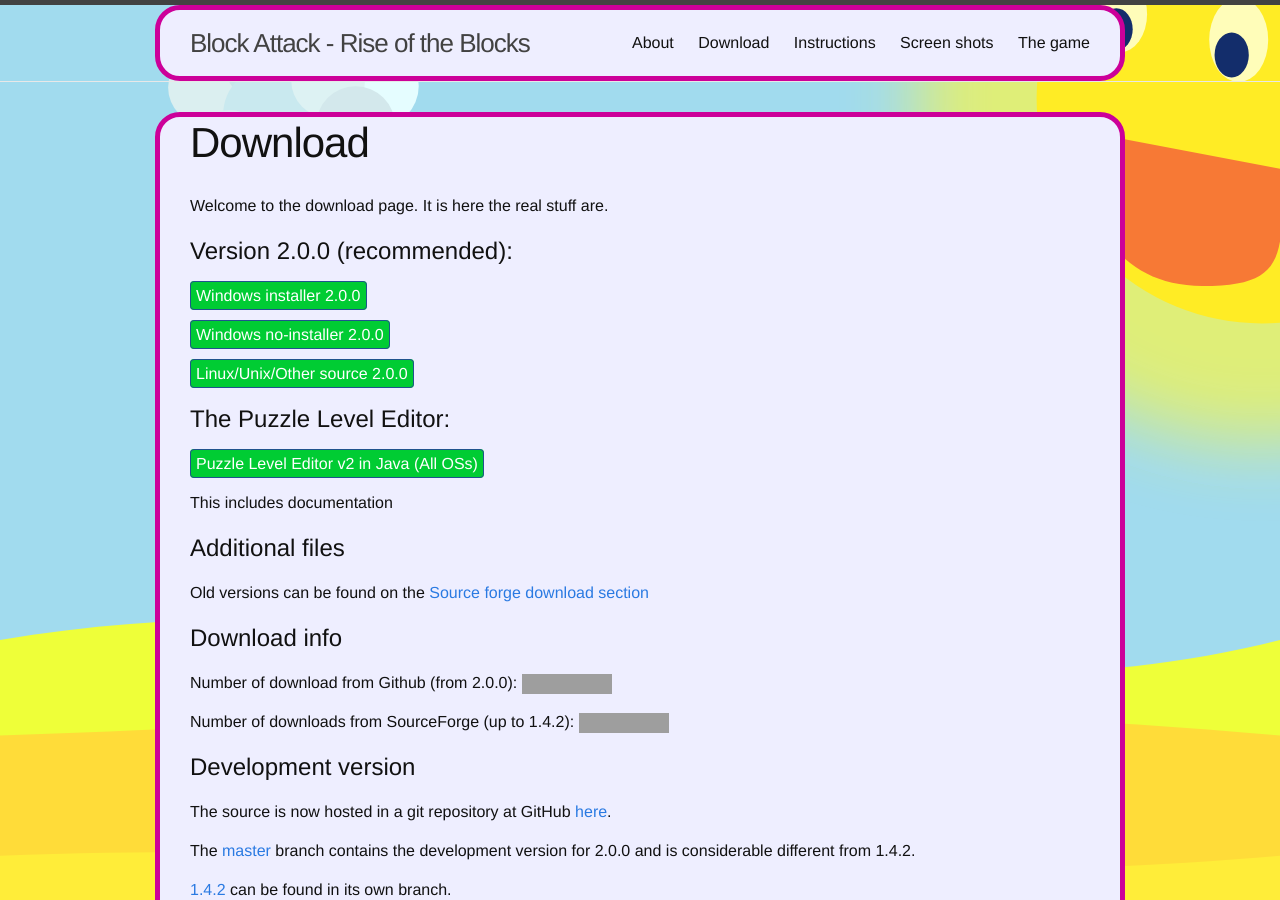
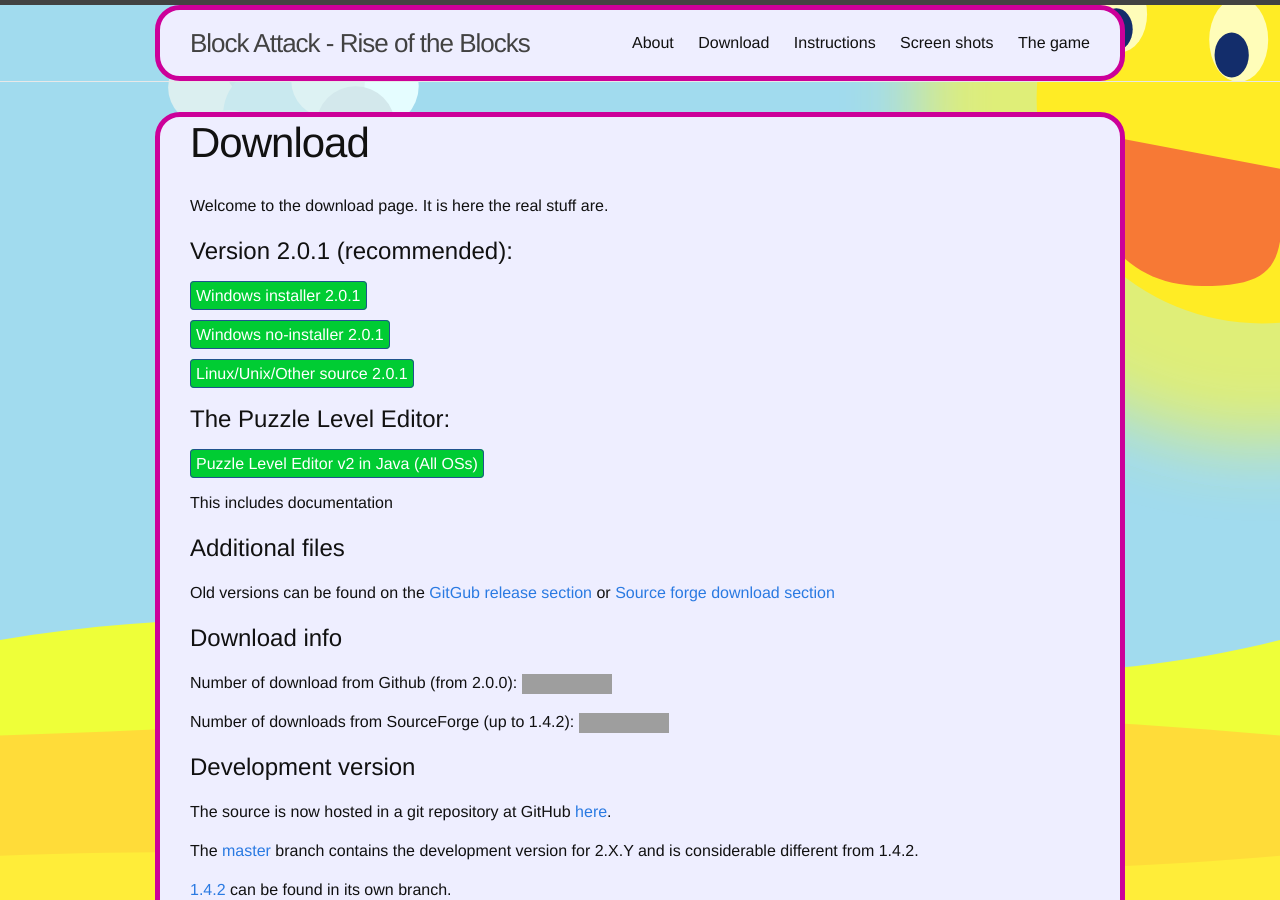
Before and after one commit to blockattack/blockattack-www, a Jekyll site: the page built from download.md, in a window 1280 px wide and 900 px high. Built offline with Jekyll 4.4.1, drawn with Linux system fonts in a browser that asks for light colours; comment, search, counter and statistics services are not loaded; grey boxes are pictures that could not be loaded.

Commit message:
Added post about the version 2.0.1 release.

```diff
--- a/download.md
+++ b/download.md
@@ -6,13 +6,13 @@
 ---
 Welcome to the download page. It is here the real stuff are.
 
-# Version 2.0.0 (recommended):
+# Version 2.0.1 (recommended):
 
-[Windows installer 2.0.0](https://github.com/blockattack/blockattack-game/releases/download/v2.0.0/blockattack-installer-2.0.0.exe){:class="download-link"}
+[Windows installer 2.0.1](https://github.com/blockattack/blockattack-game/releases/download/v2.0.1/blockattack-installer-2.0.1.exe){:class="download-link"}
 
-[Windows no-installer 2.0.0](https://github.com/blockattack/blockattack-game/releases/download/v2.0.0/blockattack-2.0.0-windows-no-installer.zip){:class="download-link"}
+[Windows no-installer 2.0.1](https://github.com/blockattack/blockattack-game/releases/download/v2.0.1/blockattack-2.0.1-windows-no-installer.zip){:class="download-link"}
 
-[Linux/Unix/Other source 2.0.0](https://github.com/blockattack/blockattack-game/archive/v2.0.0.tar.gz){:class="download-link"}
+[Linux/Unix/Other source 2.0.1](https://github.com/blockattack/blockattack-game/archive/v2.0.1.tar.gz){:class="download-link"}
 
 
 # The Puzzle Level Editor:
@@ -23,7 +23,7 @@
 
 # Additional files
 
-Old versions can be found on the [Source forge download section](http://sourceforge.net/project/showfiles.php?group_id=149110)
+Old versions can be found on the [GitGub release section](https://github.com/blockattack/blockattack-game/releases) or [Source forge download section](http://sourceforge.net/project/showfiles.php?group_id=149110)
 
 # Download info
 
@@ -35,7 +35,7 @@
 
 The source is now hosted in a git repository at GitHub [here](https://github.com/blockattack).
 
-The [master](https://github.com/blockattack/blockattack-game) branch contains the development version for 2.0.0 and is considerable different from 1.4.2.
+The [master](https://github.com/blockattack/blockattack-game) branch contains the development version for 2.X.Y and is considerable different from 1.4.2.
 
 [1.4.2](https://github.com/blockattack/blockattack-game/tree/v1.4.2) can be found in its own branch.
 
```
Also changed, not shown: _posts/2016-10-01-version_2_0_1_released.markdown (added, +10 -0 lines), thegame.md (+2 -3 lines).
